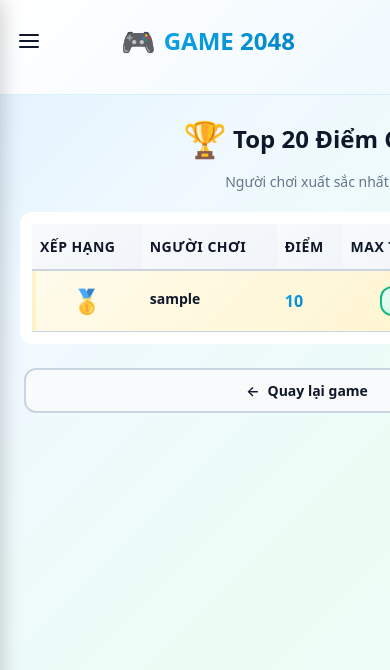
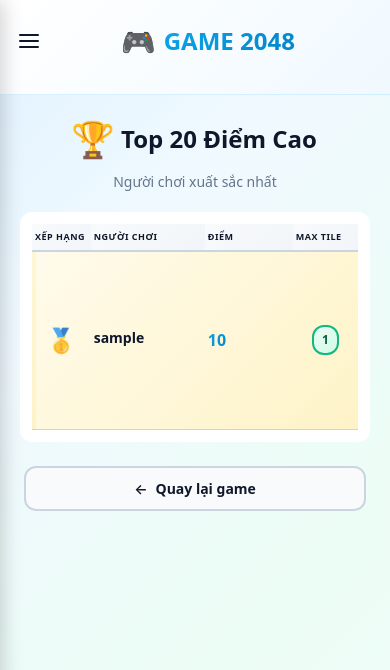
Before and after one commit to MinhTris2204/flask-2048-game, a Flask app: page /leaderboard in a window 390 px wide. Shown: the top 670 px of the page. Run offline with Flask 3, Linux system fonts and the light colour scheme; tables that the repository leaves empty hold one stand-in row (values such as "Sample post").

Commit message:
Sá»­a: Toast hiá»ƒn thá»‹ trĂªn header, Leaderboard khĂ´ng trĂ n mĂ n hĂ¬nh vá»›i fixed table layout

```diff
--- a/static/styles.css
+++ b/static/styles.css
@@ -406,23 +406,37 @@ main.container:has(.game-wrap) {
   }
 
   .leaderboard-table {
-    min-width: 600px; /* Đảm bảo table đủ rộng để scroll horizontal */
-    width: auto;
+    min-width: 100%;
+    width: 100%;
     display: table;
-    font-size: 13px;
+    font-size: 12px;
+    table-layout: fixed; /* Fixed layout để kiểm soát chiều rộng cột */
   }
 
   .leaderboard-table thead th {
-    padding: 10px 8px;
-    font-size: 11px;
-    white-space: nowrap;
+    padding: 8px 4px;
+    font-size: 10px;
+    white-space: normal;
+    word-wrap: break-word;
+    overflow: hidden;
   }
 
   .leaderboard-table td {
-    padding: 10px 8px;
-    font-size: 13px;
-    white-space: nowrap;
-  }
+    padding: 8px 4px;
+    font-size: 12px;
+    white-space: normal;
+    word-wrap: break-word;
+    overflow: hidden;
+    text-overflow: ellipsis;
+  }
+
+  /* Điều chỉnh chiều rộng cột trên mobile */
+  .rank-col { width: 15%; }
+  .player-col { width: 25%; }
+  .score-col { width: 20%; }
+  .max-tile-col { width: 18%; }
+  .moves-col { width: 12%; }
+  .date-col { width: 10%; }
 
   .player-name {
     font-size: 14px;
@@ -458,19 +472,30 @@ main.container:has(.game-wrap) {
 /* Extra small devices */
 @media (max-width: 480px) {
   .leaderboard-table {
-    min-width: 550px;
-  }
-
-  .leaderboard-table thead th,
+    font-size: 11px;
+  }
+
+  .leaderboard-table thead th {
+    padding: 6px 3px;
+    font-size: 9px;
+  }
+
   .leaderboard-table td {
-    padding: 12px 8px;
-    font-size: 14px;
-  }
-
+    padding: 6px 3px;
+    font-size: 11px;
+  }
+
+  /* Ẩn cột Ngày và Số lượt trên màn hình nhỏ */
   .date-col,
   .moves-col {
     display: none;
   }
+
+  /* Điều chỉnh lại chiều rộng sau khi ẩn cột */
+  .rank-col { width: 18%; }
+  .player-col { width: 35%; }
+  .score-col { width: 27%; }
+  .max-tile-col { width: 20%; }
 }
 
 /* Responsive */
@@ -2481,17 +2506,17 @@ main.container:has(.game-wrap) {
   }
 }
 
-/* Toast hiển thị dưới cùng mobile - không che bàn cờ */
+/* Toast hiển thị trên header mobile - không che bàn cờ */
 @media (max-width: 768px) {
   .toast-container {
-    top: auto !important;
-    bottom: 80px !important; /* Cách xa bàn cờ */
+    top: 60px !important; /* Ngay dưới header */
+    bottom: auto !important;
     right: 0 !important;
     left: 0 !important;
     max-width: 100vw !important;
     padding: 0 12px;
     align-items: center;
-    z-index: 99999 !important; /* Z-index rất cao để luôn trên cùng */
+    z-index: 10000 !important; /* Z-index cao nhưng dưới header một chút */
     pointer-events: none;
   }
   .toast {
```
